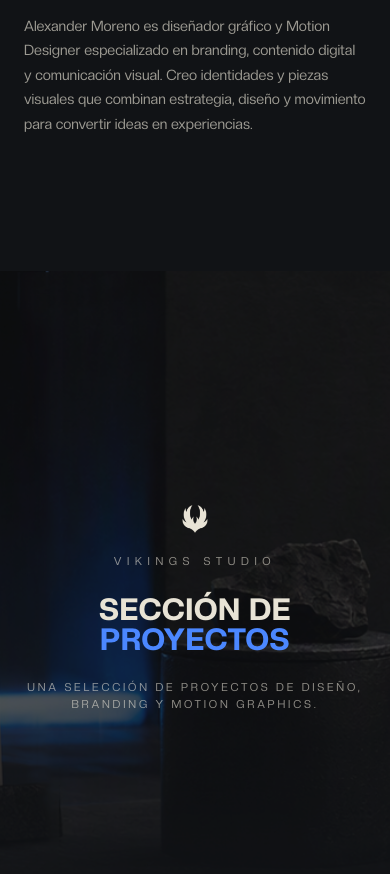
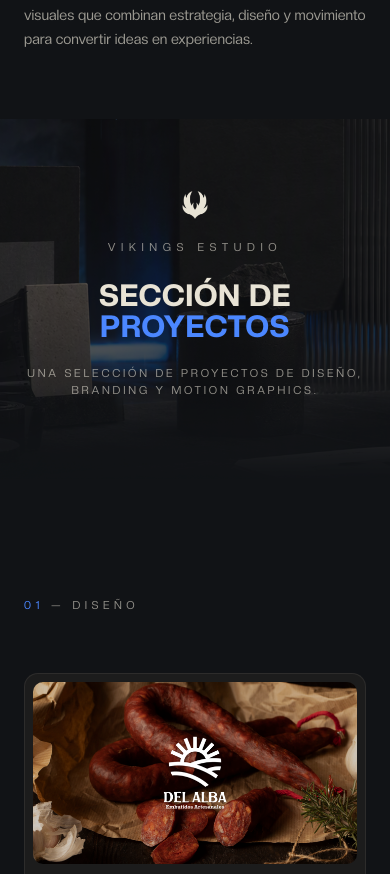
Before and after one commit to alexanderemg05/vikings-estudio, a Next.js app: page / in a window 390 px wide. Shown: the part 1126-2000 px from the top of the page. Built offline with nearby package versions, Linux system fonts and the light colour scheme.

Commit message:
Mobile hero responsive + animations fix

```diff
--- a/components/PortfolioIntro.tsx
+++ b/components/PortfolioIntro.tsx
@@ -5,15 +5,13 @@
 
 // ============================================================
 // 🖼 IMAGEN DE FONDO — TEMPORAL (reutiliza tu fondo del Hero).
-// Sustitúyela por tu imagen cinematográfica, por ejemplo:
-// const portfolioIntroImage = "/portfolio-intro.jpg";
 // ============================================================
 const portfolioIntroImage = "/fondo-2.png";
 const overlayOpacity = 0.6; // 0 = sin overlay · 1 = sólido
 
 // ✏️ CONTENIDO EDITABLE
 const content = {
-  eyebrow: "VIKINGS STUDIO",
+  eyebrow: "VIKINGS ESTUDIO",
   title: "SECCIÓN DE ", // crema/blanco
   titleAccent: "PROYECTOS", // azul de identidad #4B87FF
   tagline: "Una selección de proyectos de diseño, branding y Motion Graphics.",
@@ -41,7 +39,7 @@
 
   return (
     <section
-      className="relative w-full overflow-hidden"
+      className="portfolio-intro relative w-full overflow-hidden"
       style={{
         height: "80vh",
         minHeight: "520px",
@@ -61,8 +59,8 @@
       />
 
       {/* CONTENIDO */}
-      <div className="relative z-10 flex h-full flex-col items-center justify-center px-6 text-center">
-        {/* ISO — teñido a #E8E3D5 con máscara CSS, iso.png no se modifica */}
+      <div className="portfolio-intro-content relative z-10 flex h-full flex-col items-center justify-center px-6 text-center">
+        {/* ISO — teñido a #E8E3D5 con máscara CSS */}
         <motion.span
           role="img"
           aria-label="Isotipo Vikings Studio"
@@ -165,6 +163,23 @@
         .intro-scroll-line {
           animation: intro-scroll-line 2.2s ease-in-out infinite;
         }
+
+        /* 📱 SOLO MOBILE (< 768px) — DESKTOP NO SE TOCA */
+        @media (max-width: 767px) {
+          .portfolio-intro {
+            height: auto !important;
+            min-height: auto !important;
+          }
+          .portfolio-intro-content {
+            height: auto !important;
+            justify-content: flex-start !important;
+            padding-top: 4.5rem !important;
+            padding-bottom: 5rem !important;
+          }
+          .portfolio-intro .intro-scroll-line {
+            display: none;
+          }
+        }
       `}</style>
     </section>
   );
--- a/components/StatementSection.tsx
+++ b/components/StatementSection.tsx
@@ -35,6 +35,7 @@
 
   // ============================================================
   // 🎛️ VARIABLES DE DISEÑO — edita aquí tamaños, anchuras y espaciado
+  // (Estos valores son los de DESKTOP y NO se tocan)
   // ============================================================
   const vars = {
     "--statement-title-size": "clamp(2.25rem, 6vw, 5.5rem)",
@@ -50,7 +51,7 @@
   return (
     <section
       id="about"
-      className="relative z-30 w-full overflow-hidden"
+      className="statement-section relative z-30 w-full overflow-hidden"
       style={vars}
     >
       <div
@@ -125,6 +126,24 @@
           {content.description}
         </motion.p>
       </div>
+
+      <style>{`
+        /* ============================================================
+           📱 SOLO MOBILE (< 768px) — no afecta a DESKTOP en absoluto.
+           Reduce el enorme espacio vertical entre el Hero y el claim.
+           Sobreescribimos SOLO las variables de espaciado con !important
+           (una regla !important de hoja de estilos gana a la variable
+           inline), así el título y el texto suben cerca de la parte
+           superior manteniendo un margen elegante.
+           No se tocan tipografías, colores, tamaños ni animaciones.
+           ============================================================ */
+        @media (max-width: 767px) {
+          .statement-section {
+            --statement-padding-y: clamp(3.25rem, 8vh, 4.5rem) !important;
+            --statement-gap: clamp(1.5rem, 4vh, 2.25rem) !important;
+          }
+        }
+      `}</style>
     </section>
   );
 }
```
